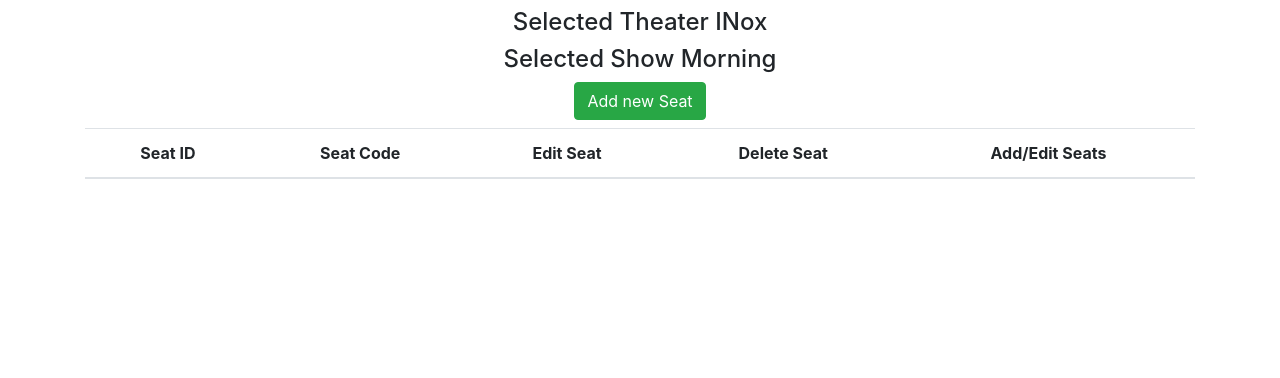
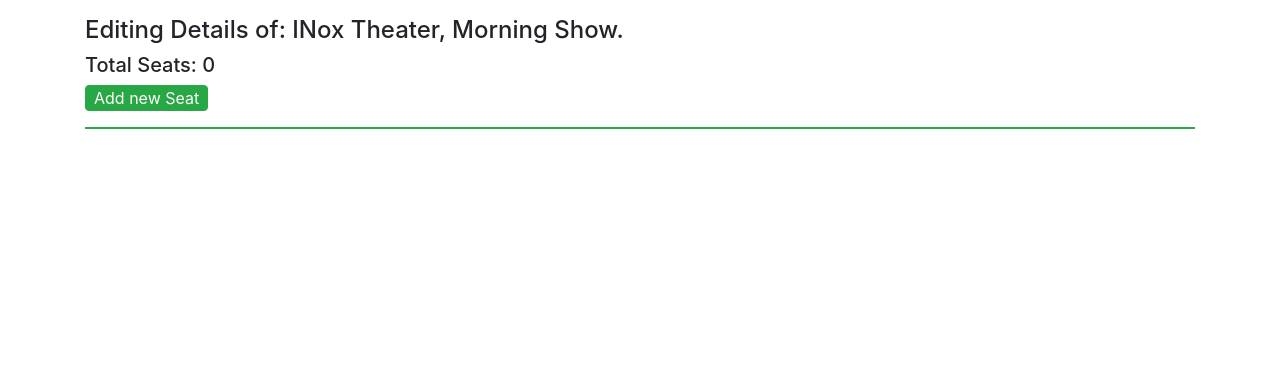
Before and after one commit to ganesh-deshmukh/Project-Movie-Ticket-Booking, a Django app: page /theater_admin/add/seats/1/ in a window 1280 px wide. Shown: the part 56-434 px from the top of the page. Run offline with Django 3.2, Linux system fonts and the light colour scheme; data comes from the database, SQL or seed files in the repository; data that the repository does not hold is empty; some libraries are stand-ins or nearby versions.

Commit message:
Added Grid autofill UI for seats for admin

```diff
--- a/bookMyTicket/bookings/templates/bookings/Admin_Add_Seats.html
+++ b/bookMyTicket/bookings/templates/bookings/Admin_Add_Seats.html
@@ -2,41 +2,26 @@
 
 {% block content %}
 
-<div class="container text-center">
-    <div class="my-2">
-        <h4 class="">Selected Theater {{seat_vals.theater_name}}</h4>
-        <h4 class="">Selected Show {{seat_vals.show_name}}</h4>
-        <button class="btn btn-success">Add new Seat</button>
+<div class="container ">
+    <h4 class="mt-3">Editing Details of: {{seat_vals.theater_name}} Theater, {{seat_vals.show_name}} Show.</h4>
+
+    <h5>Total Seats: {{seat_vals.seat_count}}</h5>
+    <button class="btn btn-success mr-0 px-2 py-0 ">Add new Seat</button>
+
+
+    <div class="grid-container grid-container--fill border border-success mt-3">
+        {% for seat in seat_vals.seats %}
+        <a href="/admin/seat_details">
+            <div class="grid-element p-2 m-2 bg-secondary text-light text-center">
+                {{seat.id}}
+            </div>
+        </a>
+
+        {% endfor %}
 
     </div>
-    <div class="">
-        <table class="table">
-            <thead>
-                <tr>
-                    <th scope="col">Seat ID</th>
-                    <th scope="col">Seat Code</th>
-                    <th scope="col">Edit Seat</th>
-                    <th scope="col">Delete Seat</th>
-                    <th scope="col">Add/Edit Seats</th>
-                </tr>
-            </thead>
-            <tbody>
-                {% for seat in seat_vals.seats %}
 
-                <tr>
-                    <th scope="row">{{seat.id}}</th>
-                    <td>{{seat.seat_code}}</a></td>
-                    <td><button class="btn btn-success">Edit seat</button></td>
-                    <td><button class="btn btn-danger">Delete seat</button></td>
-                    <td>
-                        <a class="btn btn-warning" href="/theater_admin/add/seats/{{seat.id}}">Add/Edit Seats</a>
-                    </td>
-                </tr>
 
-                {% endfor %}
-            </tbody>
-        </table>
-    </div>
 </div>
 
 {% endblock %}
--- a/bookMyTicket/bookings/views.py
+++ b/bookMyTicket/bookings/views.py
@@ -36,6 +36,7 @@ def Admin_Add_Seats(request, show_id):
 
     seat_vals = {
         'seats': seats_in_given_show,
+        'seat_count': seats_in_given_show.count(),
         'show_name': show_rec.name,
         'theater_name': show_rec.theater.name,
     }
--- a/bookMyTicket/static/css/main.css
+++ b/bookMyTicket/static/css/main.css
@@ -15,3 +15,11 @@ min-height:100%;
 #admin_home{
     padding: 20% 0px;
 }
+
+.grid-container {
+    display: grid;
+    }
+
+.grid-container--fill {
+    grid-template-columns: repeat(auto-fill, minmax(100px, 1fr));
+}
```
